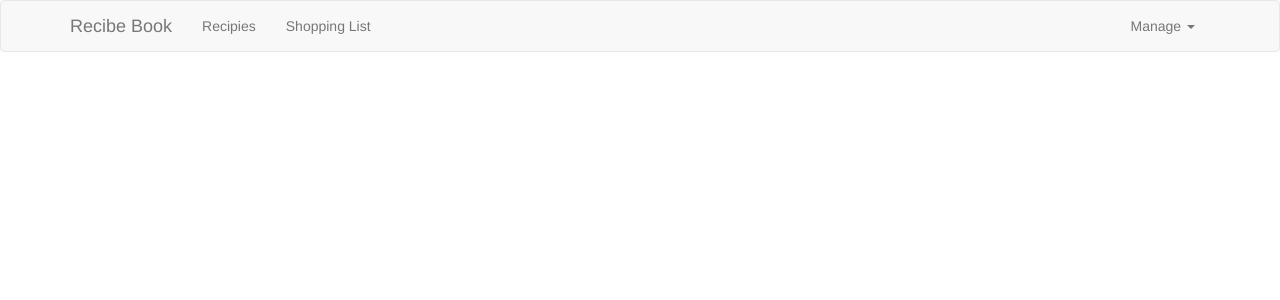
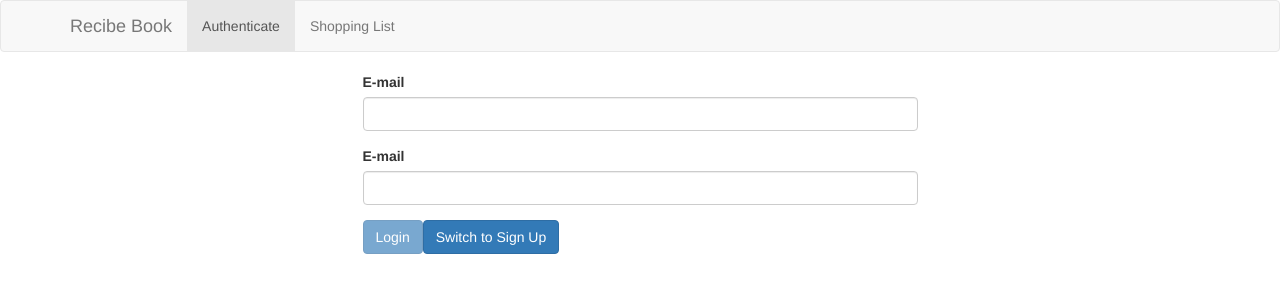
Before and after one commit to rvarszegi/Udemy-course-app-1--recipebook-, an Angular app in the folder recipe-book/: page /auth in a window 1280 px wide. Before the commit this address led to /. Shown: the top 300 px of the page. Built offline with nearby package versions, Linux system fonts and the light colour scheme.

Commit message:
finished with lecture 299.

```diff
--- a/recipe-book/src/app/app-routing.module.ts
+++ b/recipe-book/src/app/app-routing.module.ts
@@ -6,6 +6,7 @@ import {WelcomeComponent} from './recipes/welcome/welcome.component';
 import {RecipeDetailComponent} from './recipes/recipe-detail/recipe-detail.component';
 import {RecipeEditComponent} from './recipes/recipe-edit/recipe-edit.component';
 import {RecipesResolver} from './recipes/recipes.resolver';
+import {AuthComponent} from './auth/auth.component';
 
 const appRoutes: Routes = [
   {path: '', redirectTo: '/recipes', pathMatch: 'full'},
@@ -18,7 +19,8 @@ const appRoutes: Routes = [
       {path: ':id/edit', component: RecipeEditComponent, resolve: [RecipesResolver]}
     ]
   },
-  {path: 'shopping-list', component: ShoppingListComponent}
+  {path: 'shopping-list', component: ShoppingListComponent},
+  {path: 'auth', component: AuthComponent}
 ];
 
 @NgModule({
--- a/recipe-book/src/app/app.module.ts
+++ b/recipe-book/src/app/app.module.ts
@@ -17,6 +17,8 @@ import {RecipeEditComponent} from './recipes/recipe-edit/recipe-edit.component';
 import {FormsModule, ReactiveFormsModule} from '@angular/forms';
 import {RecipeService} from './recipes/recipe.service';
 import {HttpClientModule} from '@angular/common/http';
+import {AuthComponent} from './auth/auth.component';
+import {LoadingSpinnerComponent} from './shared/loading-spinner/loading-spinner.component';
 
 @NgModule({
   declarations: [
@@ -30,7 +32,9 @@ import {HttpClientModule} from '@angular/common/http';
     RecipeListComponent,
     DropdownDirective,
     WelcomeComponent,
-    RecipeEditComponent
+    RecipeEditComponent,
+    AuthComponent,
+    LoadingSpinnerComponent
   ],
   imports: [
     BrowserModule,
--- /dev/null
+++ b/recipe-book/src/app/auth/auth.component.html
@@ -0,0 +1,26 @@
+<div class="row">
+  <div class="col-xs-12 col-md-6 col-md-offset-3">
+    <div *ngIf="errorRes" class="alert alert-danger">
+      <p>{{errorRes}}</p>
+    </div>
+    <div *ngIf="isLoading" style="text-align: center;">
+      <app-loading-spinner></app-loading-spinner>
+    </div>
+    <form #authForm="ngForm" (ngSubmit)="onSubmit(authForm)" *ngIf="!isLoading">
+      <div class="form-group">
+        <label for="email">E-mail</label>
+        <input class="form-control" email id="email" name="email" ngModel required type="text">
+      </div>
+      <div class="form-group">
+        <label for="password">E-mail</label>
+        <input class="form-control" id="password" minlength="6" name="password" ngModel required type="password">
+      </div>
+      <div>
+        <button [disabled]="!authForm.valid" class="btn btn-primary"
+                type="submit">{{isLoginMode ? 'Login' : 'Sign Up'}}</button>
+        <button (click)="onSwitchMode()" class="btn btn-primary" type="button">Switch
+          to {{isLoginMode ? 'Sign Up' : 'Login'}}</button>
+      </div>
+    </form>
+  </div>
+</div>
--- /dev/null
+++ b/recipe-book/src/app/auth/auth.component.ts
@@ -0,0 +1,53 @@
+import {Component} from '@angular/core';
+import {NgForm} from '@angular/forms';
+import {AuthResponseData, AuthService} from './auth.service';
+import {Observable} from 'rxjs';
+import {Router} from '@angular/router';
+
+@Component({
+  selector: 'app-auth',
+  templateUrl: './auth.component.html'
+})
+export class AuthComponent {
+  isLoginMode = true;
+  isLoading = false;
+  error: string = null;
+
+  constructor(private authService: AuthService, private router: Router) {
+  }
+
+  onSwitchMode() {
+    this.isLoginMode = !this.isLoginMode;
+  }
+
+  onSubmit(form: NgForm) {
+
+    console.log(form.value);
+    if (!form.valid) {
+      return;
+    }
+    const email = form.value.email;
+    const password = form.value.password;
+
+    let authObs: Observable<AuthResponseData>;
+    this.isLoading = true;
+    if (this.isLoginMode) {
+      authObs = this.authService.login(email, password);
+    }
+    else {
+      authObs = this.authService.signup(email, password);
+    }
+    authObs.subscribe(resData => {
+        console.log(resData);
+        this.isLoading = false;
+        this.router.navigate(['/recipes']);
+      },
+      errorMessage => {
+        console.log(errorMessage);
+        this.error = errorMessage;
+        this.isLoading = false;
+      });
+    form.reset();
+  }
+
+}
--- /dev/null
+++ b/recipe-book/src/app/auth/user.model.ts
@@ -0,0 +1,14 @@
+export class User {
+  constructor(public email: string,
+              public id: string,
+              private _token: string,
+              private _tokenExpirationDate: Date) {
+  }
+
+  get token() {
+    if (!this._tokenExpirationDate || new Date() > this._tokenExpirationDate) {
+      return null;
+    }
+    return this._token;
+  }
+}
--- a/recipe-book/src/app/header/header.component.html
+++ b/recipe-book/src/app/header/header.component.html
@@ -5,11 +5,15 @@
     </div>
     <div class="collapse navbar-collapse">
       <ul class="nav navbar-nav">
-        <li routerLinkActive="active"><a routerLink="/recipes">Recipies</a></li>
+        <li *ngIf="isAuthenticated" routerLinkActive="active"><a routerLink="/recipes">Recipies</a></li>
+        <li *ngIf="!isAuthenticated" routerLinkActive="active"><a routerLink="/auth">Authenticate</a></li>
         <li routerLinkActive="active"><a routerLink="/shopping-list">Shopping List</a></li>
       </ul>
       <ul class="nav navbar-nav navbar-right">
-        <li appDropdown class="dropdown">
+        <li *ngIf="isAuthenticated">
+          <a style="cursor: pointer;">Logout</a>
+        </li>
+        <li *ngIf="isAuthenticated" appDropdown class="dropdown">
           <a class="dropdown-toggle" role="button" style="cursor: pointer;">Manage <span class="caret"></span></a>
           <ul class="dropdown-menu">
             <li><a (click)="onSaveData()" style="cursor: pointer;">Save Data</a></li>
--- a/recipe-book/src/app/header/header.component.ts
+++ b/recipe-book/src/app/header/header.component.ts
@@ -1,19 +1,25 @@
-import {Component, OnInit} from '@angular/core';
+import {Component, OnDestroy, OnInit} from '@angular/core';
 import {DataStorageService} from '../shared/data-storage.service';
 import {RecipeService} from '../recipes/recipe.service';
+import {AuthService} from '../auth/auth.service';
+import {Subscription} from 'rxjs';
 
 @Component({
   selector: 'app-header',
   templateUrl: './header.component.html',
   styleUrls: ['./header.component.css']
 })
-export class HeaderComponent implements OnInit {
+export class HeaderComponent implements OnInit, OnDestroy {
+  isAuthenticated = false;
+  private userSub: Subscription;
 
-  constructor(private dataStorageService: DataStorageService, private recipeService: RecipeService) {
+  constructor(private dataStorageService: DataStorageService, private recipeService: RecipeService, private authService: AuthService) {
   }
 
   ngOnInit() {
-
+    this.userSub = this.authService.user.subscribe(user => {
+      this.isAuthenticated = !!user;
+    });
   }
 
   onSaveData() {
@@ -24,4 +30,8 @@ export class HeaderComponent implements OnInit {
     this.dataStorageService.fetchRecipes().subscribe();
   }
 
+  ngOnDestroy(): void {
+    this.userSub.unsubscribe();
+  }
+
 }
--- a/recipe-book/src/app/recipes/recipe.service.ts
+++ b/recipe-book/src/app/recipes/recipe.service.ts
@@ -23,6 +23,11 @@ export class RecipeService {
   private recipes: Recipe[] = [];
 
   constructor(private shoppingListService: ShoppingListService, private routeSnapshot: Router) {
+  }
+
+  setRecipes(recipes: Recipe[]) {
+    this.recipes = recipes;
+    this.recipesChanged.next(this.recipes.slice());
   }
 
   getRecipes() {
--- a/recipe-book/src/app/shared/data-storage.service.ts
+++ b/recipe-book/src/app/shared/data-storage.service.ts
@@ -3,12 +3,13 @@ import {HttpClient} from '@angular/common/http';
 import {RecipeService} from '../recipes/recipe.service';
 import {Recipe} from '../recipes/recipe.model';
 import {map, tap} from 'rxjs/operators';
+import {AuthService} from '../auth/auth.service';
 
 @Injectable({
   providedIn: 'root'
 })
 export class DataStorageService {
-  constructor(private http: HttpClient, private recipeService: RecipeService) {
+  constructor(private http: HttpClient, private recipeService: RecipeService, private authService: AuthService) {
   }
 
   storeRecipes() {
@@ -26,7 +27,7 @@ export class DataStorageService {
           });
         }),
         tap(recipes => {
-          this.recipeService.fetchRecipes(recipes);
+          this.recipeService.setRecipes(recipes);
         })
       );
     // .subscribe(data => {
--- /dev/null
+++ b/recipe-book/src/app/shared/loading-spinner/loading-spinner.component.css
@@ -0,0 +1,40 @@
+.lds-ring {
+  display: inline-block;
+  position: relative;
+  width: 80px;
+  height: 80px;
+}
+
+.lds-ring div {
+  box-sizing: border-box;
+  display: block;
+  position: absolute;
+  width: 64px;
+  height: 64px;
+  margin: 8px;
+  border: 8px solid #0012ff;
+  border-radius: 50%;
+  animation: lds-ring 1.2s cubic-bezier(0.5, 0, 0.5, 1) infinite;
+  border-color: #0006ff transparent transparent transparent;
+}
+
+.lds-ring div:nth-child(1) {
+  animation-delay: -0.45s;
+}
+
+.lds-ring div:nth-child(2) {
+  animation-delay: -0.3s;
+}
+
+.lds-ring div:nth-child(3) {
+  animation-delay: -0.15s;
+}
+
+@keyframes lds-ring {
+  0% {
+    transform: rotate(0deg);
+  }
+  100% {
+    transform: rotate(360deg);
+  }
+}
--- /dev/null
+++ b/recipe-book/src/app/shared/loading-spinner/loading-spinner.component.ts
@@ -0,0 +1,10 @@
+import {Component} from '@angular/core';
+
+@Component({
+  selector: 'app-loading-spinner',
+  template: '<div class="lds-ring"><div></div><div></div><div></div><div></div></div>',
+  styleUrls: ['./loading-spinner.component.css']
+})
+export class LoadingSpinnerComponent {
+
+}
```
Also changed, not shown: recipe-book/src/app/auth/auth.service.ts (added, +71 -0 lines).
